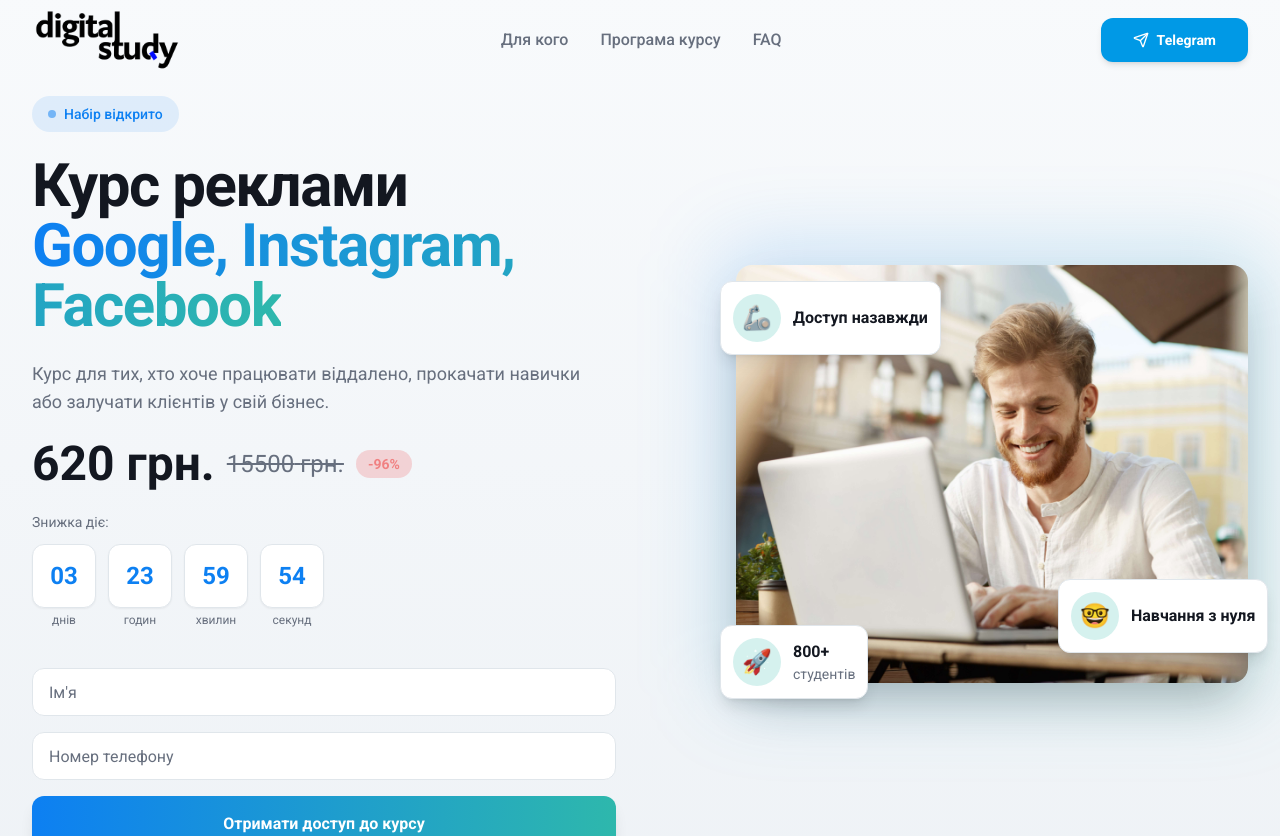
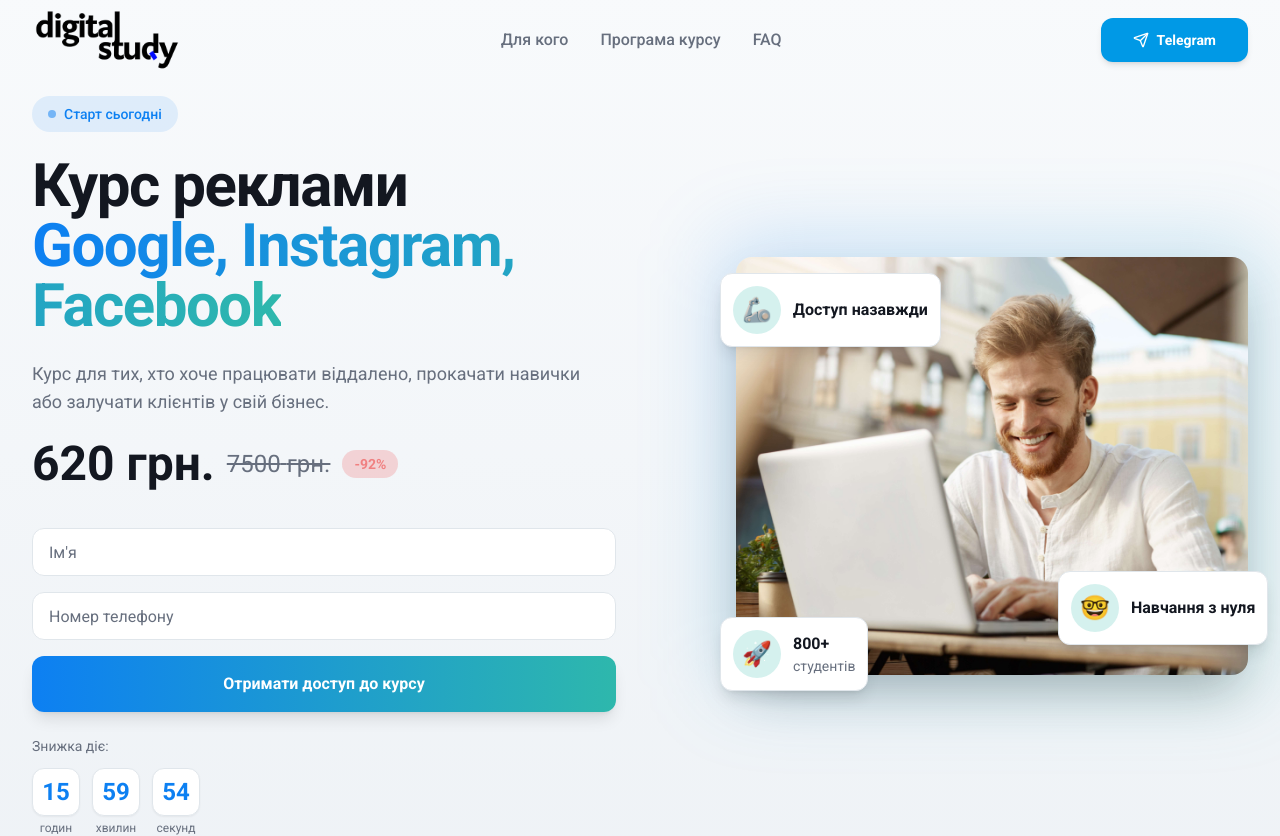
Before and after one commit to vladyslavlee/digital-study, a React (Vite) app: page /ppc in a window 1280 px wide. Shown: the top 836 px of the page. Built offline with nearby package versions, Linux system fonts and the light colour scheme.

Commit message:
update content

```diff
--- a/src/assets/content/ppc.json
+++ b/src/assets/content/ppc.json
@@ -4,12 +4,12 @@
   },
   "prices": {
     "current": 620,
-    "original": 15500,
-    "percentageOff": 96,
+    "original": 7500,
+    "percentageOff": 92,
     "currency": "грн."
   },
   "hero": {
-    "badge": "Набір відкрито",
+    "badge": "Старт сьогодні",
     "title1": "Курс реклами",
     "title2": "Google, Instagram, Facebook",
     "subtitle": "Курс для тих, хто хоче працювати віддалено, прокачати навички або залучати клієнтів у свій бізнес."
--- a/src/components/CountdownTimer.tsx
+++ b/src/components/CountdownTimer.tsx
@@ -16,18 +16,23 @@
   });
 
   useEffect(() => {
-    // Set target date to 4 days from now
+    const DAYS = 0;
+    const HOURS = 16;
+    const MINUTES = 0;
+
     const targetDate = new Date();
-    targetDate.setDate(targetDate.getDate() + 4);
+    targetDate.setDate(targetDate.getDate() + DAYS);
+    targetDate.setHours(targetDate.getHours() + HOURS);
+    targetDate.setMinutes(targetDate.getMinutes() + MINUTES);
 
     const calculateTimeLeft = () => {
-      const difference = targetDate.getTime() - new Date().getTime();
+      const difference = targetDate.getTime() - Date.now();
 
       if (difference > 0) {
         setTimeLeft({
           days: Math.floor(difference / (1000 * 60 * 60 * 24)),
           hours: Math.floor((difference / (1000 * 60 * 60)) % 24),
-          minutes: Math.floor((difference / 1000 / 60) % 60),
+          minutes: Math.floor((difference / (1000 * 60)) % 60),
           seconds: Math.floor((difference / 1000) % 60),
         });
       }
@@ -40,7 +45,7 @@
   }, []);
 
   const timeBlocks = [
-    { value: timeLeft.days, label: 'днів' },
+    // { value: timeLeft.days, label: 'днів' }, // show days if needed
     { value: timeLeft.hours, label: 'годин' },
     { value: timeLeft.minutes, label: 'хвилин' },
     { value: timeLeft.seconds, label: 'секунд' },
@@ -50,7 +55,7 @@
     <div className='flex gap-2 sm:gap-3'>
       {timeBlocks.map((block, index) => (
         <div key={index} className='text-center'>
-          <div className='w-14 h-14 sm:w-16 sm:h-16 rounded-xl bg-card border border-border shadow-sm flex items-center justify-center'>
+          <div className='w-12 h-12 rounded-xl bg-card border border-border shadow-sm flex items-center justify-center'>
             <span className='text-xl sm:text-2xl font-bold text-primary'>
               {String(block.value).padStart(2, '0')}
             </span>
--- a/src/components/HeroSection.tsx
+++ b/src/components/HeroSection.tsx
@@ -37,18 +37,18 @@
                 </span>
               </div>
 
-              {/* Timer */}
-              <div className='animate__animated animate__fadeInUp animate__delay-2s'>
-                <p className='text-sm text-muted-foreground mb-3'>Знижка діє:</p>
-                <CountdownTimer />
-              </div>
-
               {/* Form */}
               <div className='pt-4 animate__animated animate__fadeInUp animate__delay-2s'>
                 <PaymentForm
                   variant={PaymentFormVariant.HERO}
                   redirectUrl={content.paymentForm.link}
                 />
+              </div>
+
+              {/* Timer */}
+              <div className='animate__animated animate__fadeInUp animate__delay-2s'>
+                <p className='text-sm text-muted-foreground mb-3'>Знижка діє:</p>
+                <CountdownTimer />
               </div>
             </div>
           </div>
--- a/src/components/MainFormSection.tsx
+++ b/src/components/MainFormSection.tsx
@@ -16,22 +16,20 @@
                 Готові почати <span className='text-gradient'>навчання</span>?
               </h2>
               <p className='body-lg text-muted-foreground mb-6'>
-                Отримайте доступ до курсу назавжди зі знижкою 96%
+                Отримайте доступ до курсу назавжди зі знижкою {content.prices.percentageOff}%
               </p>
 
               {/* Pricing */}
               <div className='flex items-center justify-center gap-4 mb-6'>
-                <span className='text-4xl font-bold text-foreground'>620 грн.</span>
-                <span className='text-2xl text-muted-foreground line-through'>15 500 грн.</span>
+                <span className='text-4xl font-bold text-foreground'>
+                  {content.prices.current} {content.prices.currency}
+                </span>
+                <span className='text-2xl text-muted-foreground line-through'>
+                  {content.prices.original} {content.prices.currency}
+                </span>
                 <span className='px-3 py-1 rounded-full bg-destructive/10 text-destructive font-semibold text-sm'>
-                  -96%
+                  -{content.prices.percentageOff}%
                 </span>
-              </div>
-
-              {/* Timer */}
-              <div className='flex flex-col items-center'>
-                <p className='text-sm text-muted-foreground mb-3'>Знижка діє:</p>
-                <CountdownTimer />
               </div>
             </div>
 
@@ -39,6 +37,12 @@
               variant={PaymentFormVariant.SECTION}
               redirectUrl={content.paymentForm.link}
             />
+
+            {/* Timer */}
+            <div className='flex flex-col items-center  mt-4'>
+              <p className='text-sm text-muted-foreground mb-3'>Знижка діє:</p>
+              <CountdownTimer />
+            </div>
 
             {/* Trust badges */}
             <div className='mt-8 pt-6 border-t border-border'>
```
